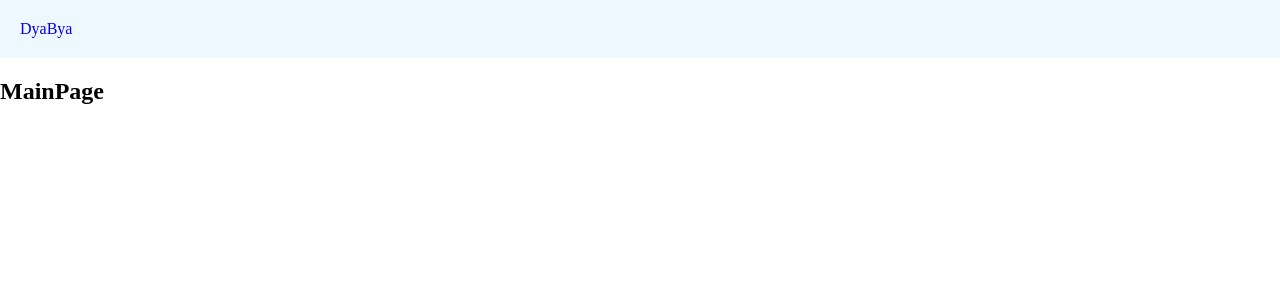
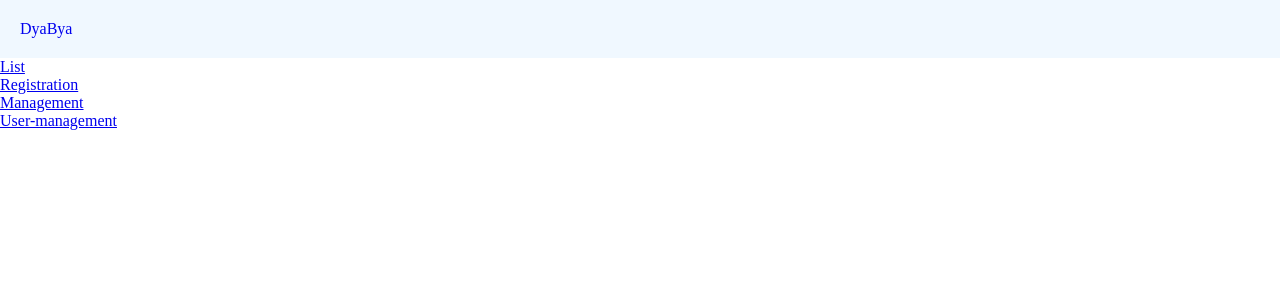
Before and after one commit to seunghee1108/Next-Practice, a Next.js app in the folder next-project/: page / in a window 1280 px wide. Shown: the top 300 px of the page. Built offline with nearby package versions, Linux system fonts and the light colour scheme.

Commit message:
메인페이지

```diff
--- a/next-project/app/page.tsx
+++ b/next-project/app/page.tsx
@@ -1,9 +1,14 @@
-import Link from "next/link";
+import './globals.css'
+import Link from 'next/link'
+
 
 export default function Home () {
   return (
-    <div>
-      <h2>MainPage</h2>
-    </div>
+    <>
+    <div className='box'><Link href="/list">List</Link></div>
+          <div className='box'><Link href="/registeration">Registration</Link></div>
+          <div className='box'><Link href="/management">Management</Link></div>
+          <div className='box'><Link href="/usermanagement">User-management</Link></div>
+    </>
   )
 }
```
